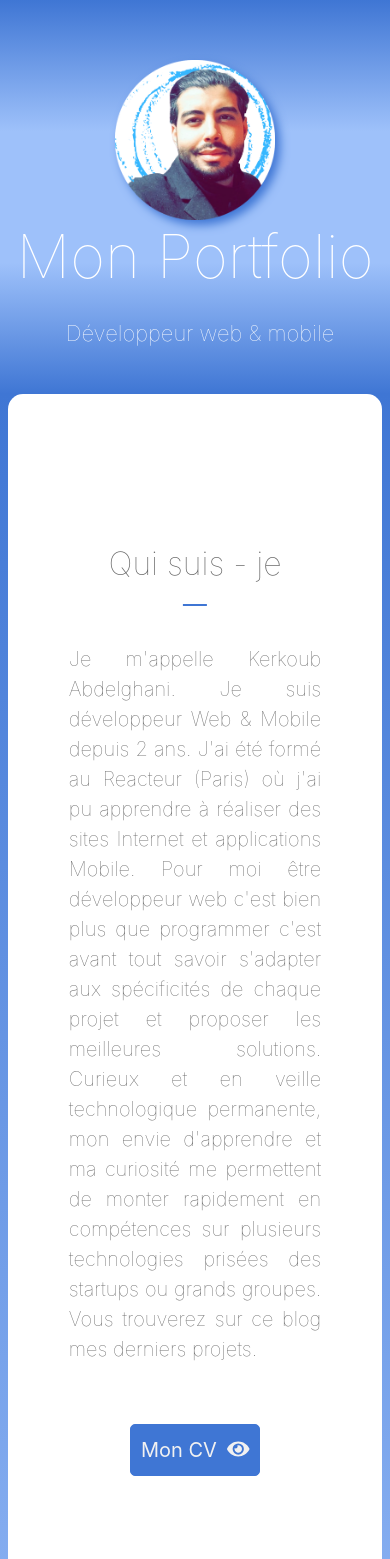
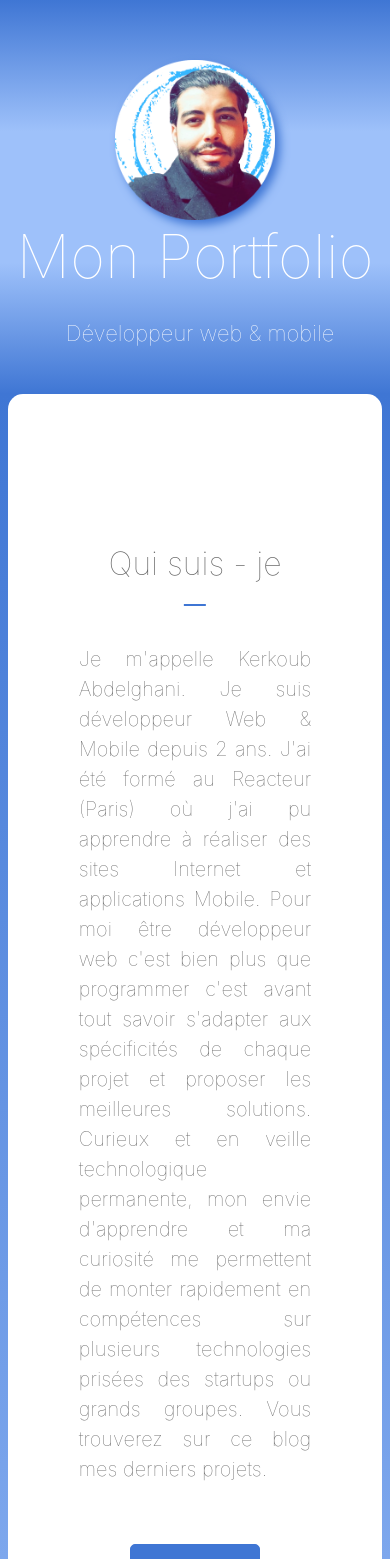
Before and after one commit to Ghaniker2019/myPortfolio, a React (Create React App) app: page / in a window 390 px wide. Shown: the top 1559 px of the page. Built offline with nearby package versions, Linux system fonts and the light colour scheme.

Commit message:
css form

```diff
--- a/src/Contact.js
+++ b/src/Contact.js
@@ -51,7 +51,7 @@ export default class Contact extends Component {
   render() {
 
     return (
-      <div>
+      <div className="container-form">
         <p style={{ fontSize: "20px", fontWeight: "lighter" }}>
           Vous souhaitez me contacter ? <br />
           C'est parti !
--- a/src/Sections.js
+++ b/src/Sections.js
@@ -37,7 +37,7 @@ class Sections extends React.Component {
             </ul>
           </nav>
           <section id="section01">
-            <article className="article01">
+            <article className="article">
               <h1 className="titles">Qui suis - je</h1>
               <p style={{ textAlign: "justify" }}>
                 Je m'appelle Kerkoub Abdelghani. Je suis développeur Web &
--- a/src/contact.css
+++ b/src/contact.css
@@ -37,13 +37,14 @@
   background: white;
   border: 1px solid #3f76d4;
 }
-
+@media (min-width: 1420px) {
 .form {
-  margin: 80px 25% 15px 25%;
+  margin: 80px 200px;
 }
-@media (max-width: 620px) {
+}
+@media (max-width: 1420px) {
   .form {
-    margin: 80px 5% 15px 5%;
+    margin: 80px 60px
   }
 }
 .message_succes {
--- a/src/sections.css
+++ b/src/sections.css
@@ -58,24 +58,14 @@
   text-decoration: none;
 }
 
-@media (min-width: 620px) {
-.article01{
-  text-align: center;
-  margin: 100px 260px;
-}}
 
-@media (max-width: 620px) {
-  .article01{
-    text-align: center;
-    margin: 60px;
-  }}
-@media (max-width: 620px) {
+@media (max-width: 820px) {
   .article {
   text-align: center;
-  margin: 40px;
+  margin: 70px;
 }
 }
-@media (min-width: 620px) {
+@media (min-width: 820px) {
 .article {
   text-align: center;
   margin: 120px;
```
